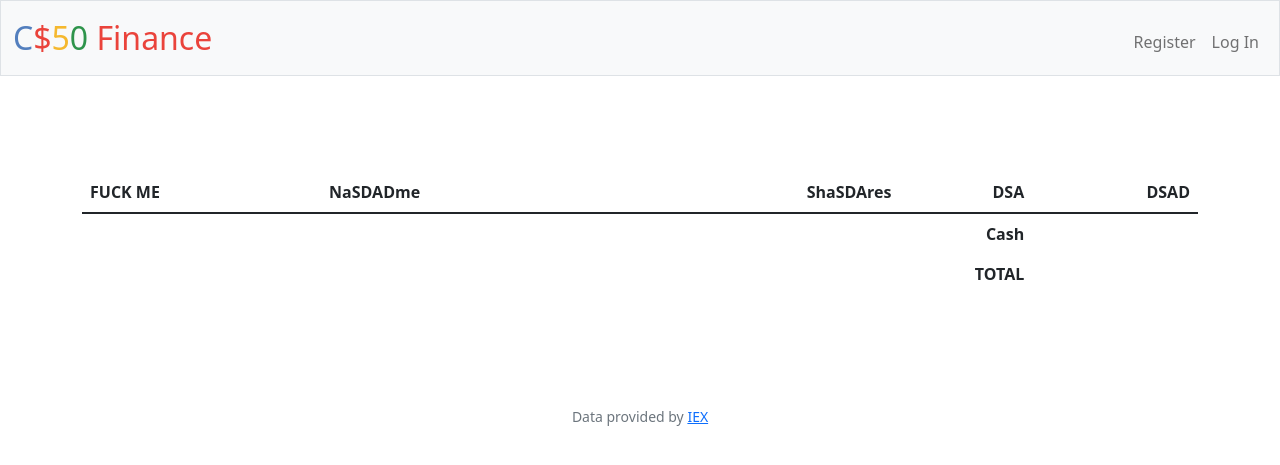
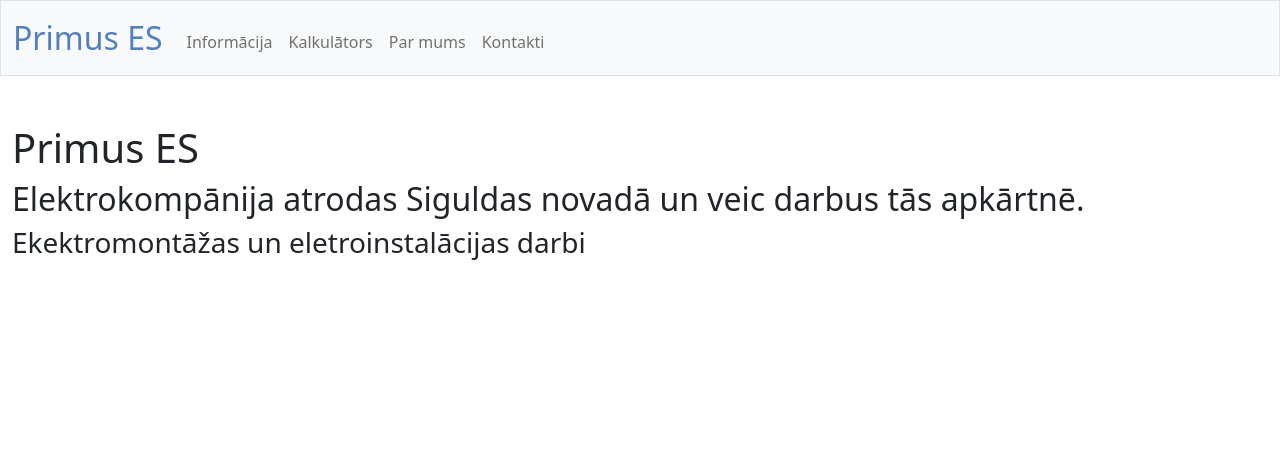
Before and after one commit to mats92/final_project, a Flask app: page / in a window 1280 px wide. Shown: the top 465 px of the page. Run offline with Flask 3, Linux system fonts and the light colour scheme; some libraries are stand-ins or nearby versions.

Commit message:
Update 08.07.

```diff
--- a/static/styles.css
+++ b/static/styles.css
@@ -9,15 +9,8 @@ nav .navbar-brand .blue
 {
     color: #537fbe;
 }
-nav .navbar-brand .red
-{
-    color: #ea433b;
+
+/* Left allign */
+.left-align {
+    text-align: left;
 }
-nav .navbar-brand .yellow
-{
-    color: #f5b82e;
-}
-nav .navbar-brand .green
-{
-    color: #2e944b;
-}
--- a/templates/index.html
+++ b/templates/index.html
@@ -5,41 +5,15 @@
 {% endblock %}
 
 {% block main %}
-<main class="container py-5 text-center">
-    <table class="table table-stripped">
-        <thead>
-            <tr>
-                <th class="text-start">FUCK ME</th>
-                <th class="text-start">NaSDADme</th>
-                <th class="text-end">ShaSDAres</th>
-                <th class="text-end">DSA</th>
-                <th class="text-end">DSAD</th>
-            </tr>
-        </thead>
-        <tbody>
-            {% for transaction in transactions %}
-                <tr>
-                    <td class="text-start">{{ transaction["symbol"] }}</td>
-                    <td class="text-start">{{ transaction["name"] }}</td>
-                    <td class="text-end">{{ transaction["share"] }}</td>
-                    <td class="text-end">{{ transaction["price"] }}</td>
-                    <td class="text-end">{{ transaction["total"] }}</td>
-                </tr>
-            {% endfor %}
-        </tbody>
-        <tfoot>
-            <tr>
-                <td class="border-0 fw-bold text-end" colspan="4">Cash</td>
-                <td class="border-0 text-end">{{ cash }}</td>
-            </tr>
-            <tr>
-                <td class="border-0 fw-bold text-end" colspan="4">TOTAL</td>
-                <td class="border-0 w-bold text-end">{{ total }}</td>
-            </tr>
-        </tfoot>
 
-    </table>
-</main>
-
+<h1 class="left-align">
+    Primus ES
+</h1>
+<h2 class="left-align">
+    Elektrokompānija atrodas Siguldas novadā un veic darbus tās apkārtnē.
+</h2>
+<h3 class="left-align">
+    Ekektromontāžas un eletroinstalācijas darbi
+</h3>
 
 {% endblock %}
--- a/templates/layout.html
+++ b/templates/layout.html
@@ -16,7 +16,7 @@
 
         <link href="/static/styles.css" rel="stylesheet">
 
-        <title>C$50 Finance: {% block title %}{% endblock %}</title>
+        <title>Primus ES: {% block title %}{% endblock %}</title>
 
     </head>
 
@@ -24,27 +24,17 @@
 
         <nav class="bg-light border navbar navbar-expand-md navbar-light">
             <div class="container-fluid">
-                <a class="navbar-brand" href="/"><span class="blue">C</span><span class="red">$</span><span class="yellow">5</span><span class="green">0</span> <span class="red">Finance</span></a>
+                <a class="navbar-brand" href="/"><span class="blue">Primus ES</span></a>
                 <button aria-controls="navbar" aria-expanded="false" aria-label="Toggle navigation" class="navbar-toggler" data-bs-target="#navbar" data-bs-toggle="collapse" type="button">
                     <span class="navbar-toggler-icon"></span>
                 </button>
                 <div class="collapse navbar-collapse" id="navbar">
-                    {% if session["user_id"] %}
-                        <ul class="navbar-nav me-auto mt-2">
-                            <li class="nav-item"><a class="nav-link" href="/quote">Quote</a></li>
-                            <li class="nav-item"><a class="nav-link" href="/buy">Buy</a></li>
-                            <li class="nav-item"><a class="nav-link" href="/sell">Sell</a></li>
-                            <li class="nav-item"><a class="nav-link" href="/history">History</a></li>
-                        </ul>
-                        <ul class="navbar-nav ms-auto mt-2">
-                            <li class="nav-item"><a class="nav-link" href="/logout">Log Out</a></li>
-                        </ul>
-                    {% else %}
-                        <ul class="navbar-nav ms-auto mt-2">
-                            <li class="nav-item"><a class="nav-link" href="/register">Register</a></li>
-                            <li class="nav-item"><a class="nav-link" href="/login">Log In</a></li>
-                        </ul>
-                    {% endif %}
+                    <ul class="navbar-nav me-auto mt-2">
+                        <li class="nav-item"><a class="nav-link" href="/quote">Informācija</a></li>
+                        <li class="nav-item"><a class="nav-link" href="/buy">Kalkulātors</a></li>
+                        <li class="nav-item"><a class="nav-link" href="/sell">Par mums</a></li>
+                        <li class="nav-item"><a class="nav-link" href="/history">Kontakti</a></li>
+                    </ul>
                 </div>
             </div>
         </nav>
@@ -61,10 +51,6 @@
             {% block main %}{% endblock %}
         </main>
 
-        <footer class="mb-5 small text-center text-muted">
-            Data provided by <a href="https://iexcloud.io/">IEX</a>
-        </footer>
-
     </body>
 
 </html>
```
